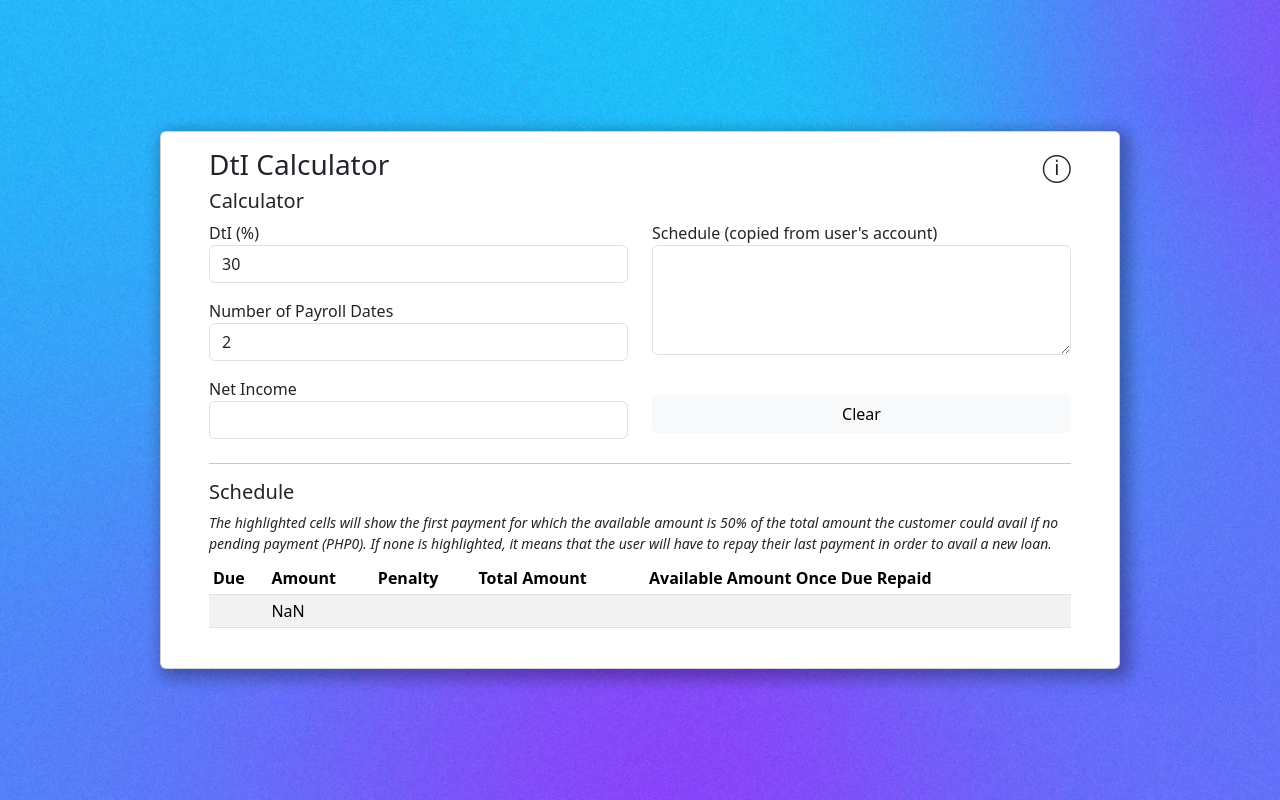
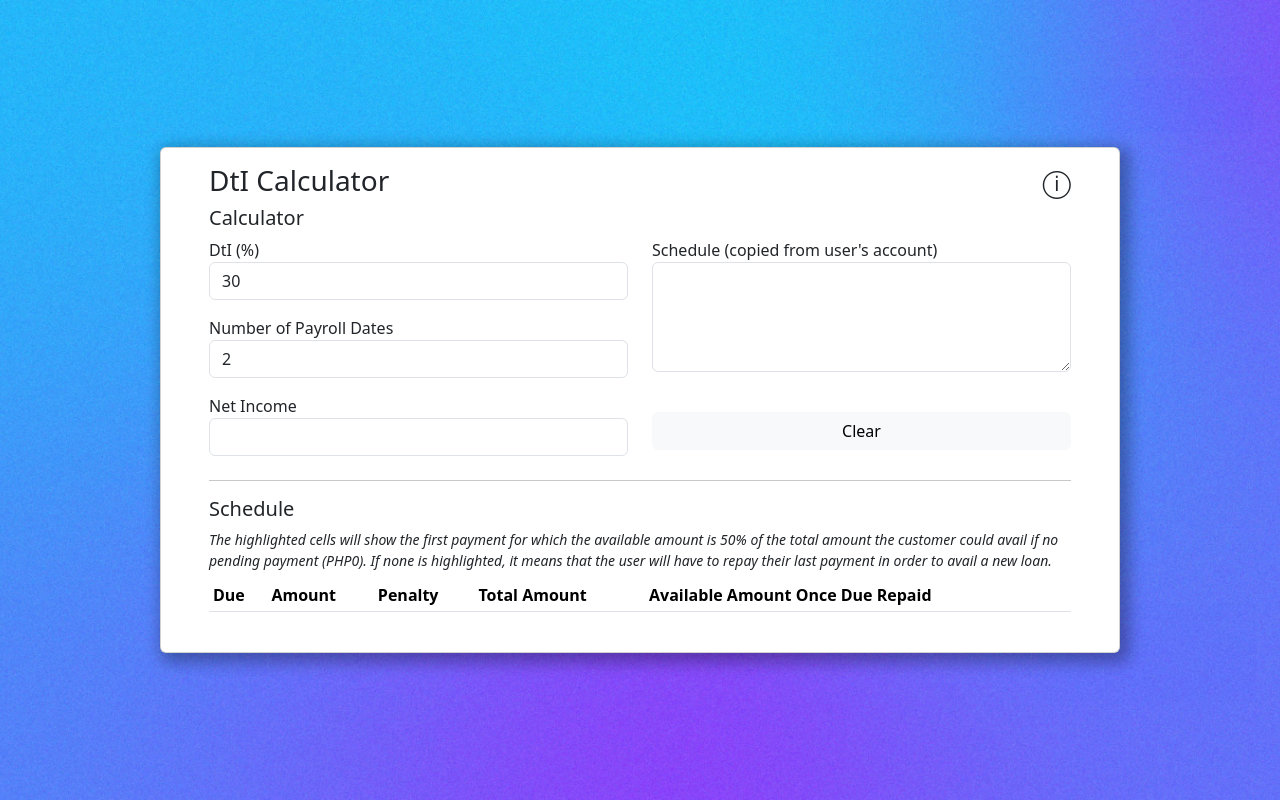
Before and after one commit to GuillaumeFerron/tendo-dti-calculator, a Vue app: page / in a window 1280 px wide. Built offline with nearby package versions, Linux system fonts and the light colour scheme.

Commit message:
Fix on the empty array edge case

```diff
--- a/src/components/DtiCalculator.vue
+++ b/src/components/DtiCalculator.vue
@@ -95,7 +95,8 @@
       computedSchedule () {
         return (this.data.schedule || '')
         .split(/\r?\n|\r|\n/g)
-          .map(_ => _.replace(/((₱ )|(,))/g, '').split(/\t/g))
+        .filter(_ => _.length > 0)
+        .map(_ => _.replace(/((₱ )|(,))/g, '').split(/\t/g))
       },
       scheduleWithAvailable () {
         return this.computedSchedule.map(_ => ([..._, Math.max(Math.ceil(((this.data.dti / 100) * this.data.netIncome / this.data.payroll - _[3]) * 100) / 100, 0)]))
```
